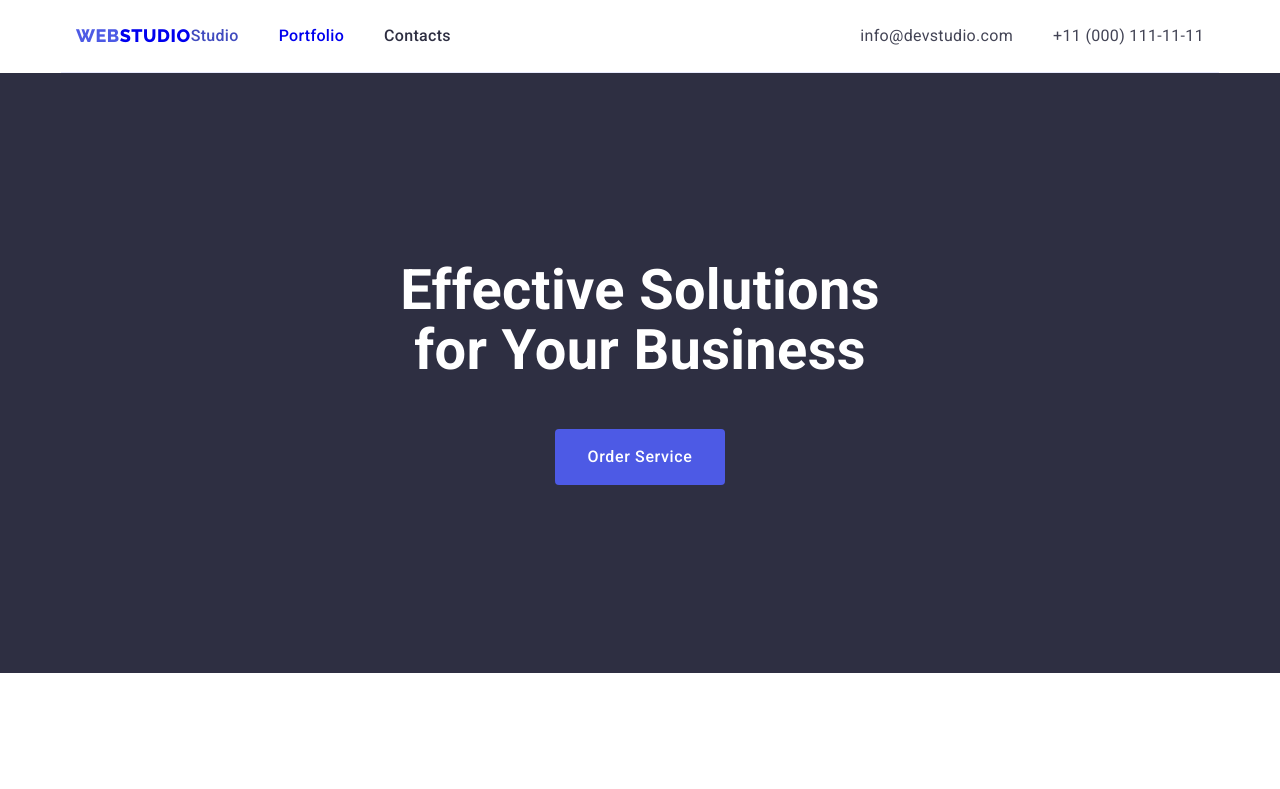
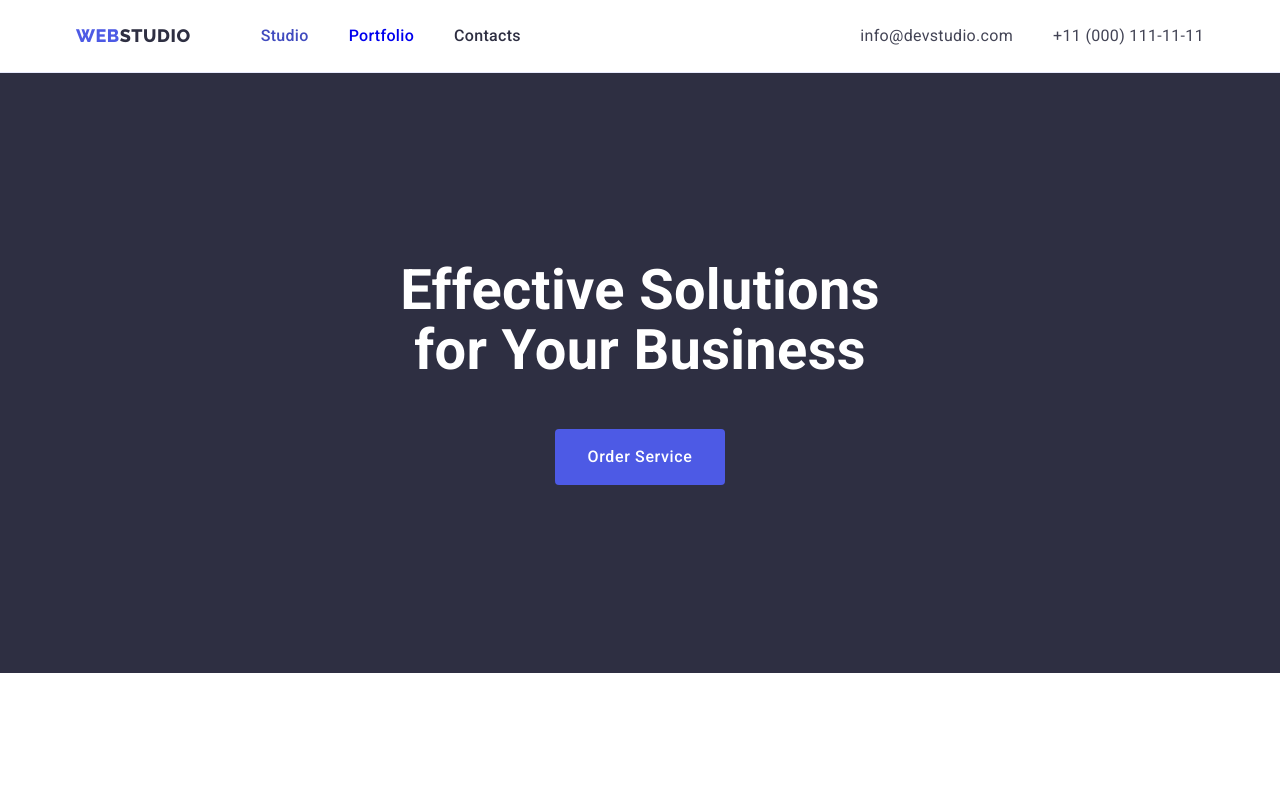
Before and after one commit to DariShpak/goit-markup-hw-03, a plain HTML site: page index.html in a window 1280 px wide. Shown: the top 789 px of the page. Drawn offline with nearby package versions, Linux system fonts and the light colour scheme.

Commit message:
Update styles.css

```diff
--- a/css/styles.css
+++ b/css/styles.css
@@ -83,11 +83,16 @@ img {
 
 /* header logotype */
 
+.header {
+  border-bottom: 1px solid var(--accent-color);
+  padding-top: 24px;
+  padding-bottom: 24px;
+}
+
 .header-container {
   display: flex;
   align-items: center;
   justify-content: space-between;
-  border-bottom: 1px solid var(--accent-color);
 }
 
 .nav {
@@ -98,8 +103,6 @@ img {
 .menu-nav {
   display: flex;
   align-items: center;
-  padding-top: 24px;
-  padding-bottom: 24px;
 }
 
 .nav-item + .nav-item {
@@ -119,11 +122,10 @@ img {
 .logo .accent {
   color: var(--primary-color);
 }
-.logo.header {
+.logo-header {
   color: var(--heading-text-color);
   margin-right: 70px;
 }
-
 /* Navigation menu */
 
 .nav-item {
@@ -275,7 +277,7 @@ img {
   background-color: var(--hero-section-color);
   flex-basis: calc((100%-72px) / 4);
   box-shadow: 0px 1px 6px rgba(46, 47, 66, 0.08),
-  0px 1px 1px rgba(46, 47, 66, 0.16), 0px 2px 1px rgba(46, 47, 66, 0.08);
+    0px 1px 1px rgba(46, 47, 66, 0.16), 0px 2px 1px rgba(46, 47, 66, 0.08);
   border-radius: 0px 0px 4px 4px;
 }
 
@@ -300,10 +302,10 @@ img {
 }
 
 .footer-content {
-display: flex;
-flex-direction: column;
-width: 264px;
-margin-bottom: 100px;
+  display: flex;
+  flex-direction: column;
+  width: 264px;
+  margin-bottom: 100px;
 }
 
 /* ------------------------------ PAGE 2 POTFOLIO */
@@ -360,5 +362,4 @@ margin-bottom: 100px;
   padding-left: 16px;
 }
 
-
 /* flex-wrap: wrap */
```
